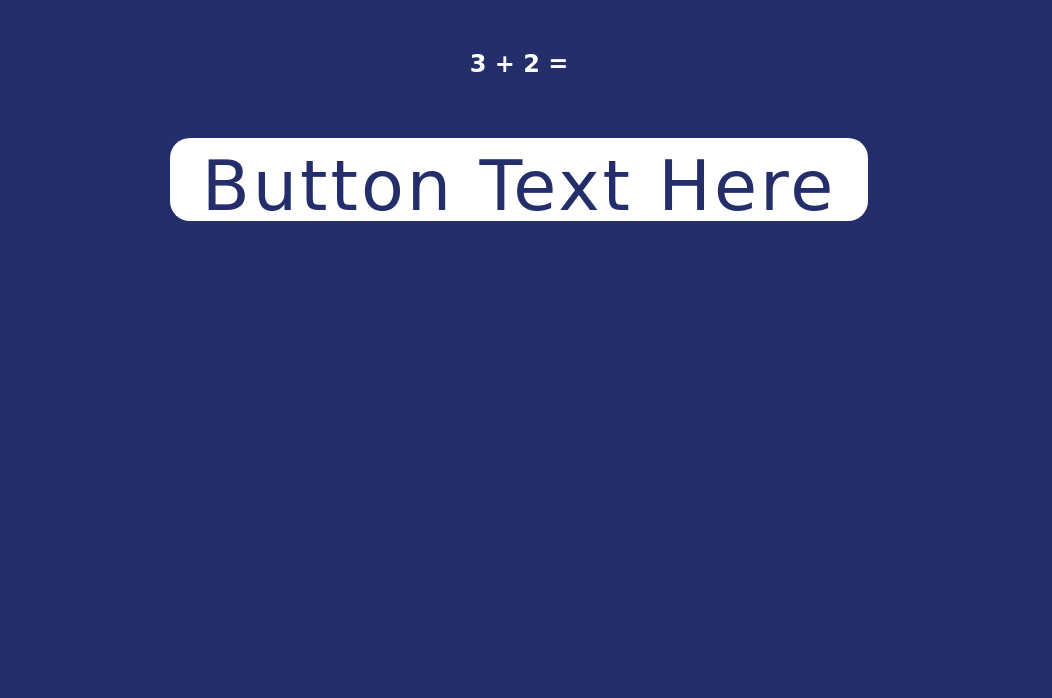
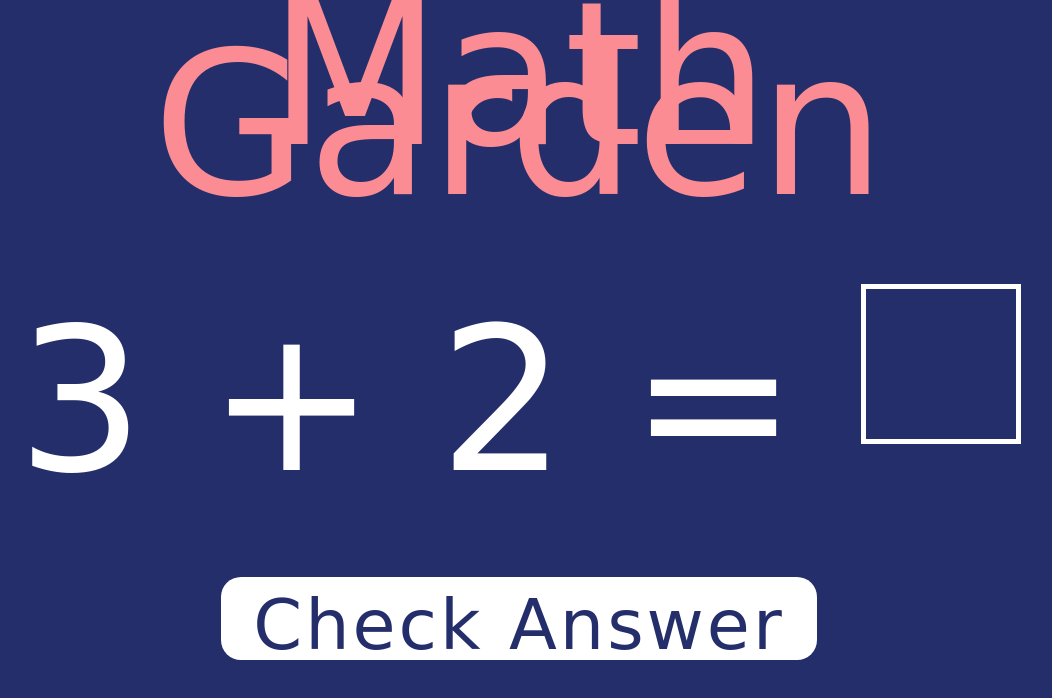
Before and after one commit to BillStephens2022/math_garden, a plain HTML site: page index.html in a window 1280 px wide. Shown: the whole page, without its empty margins (129-1181 px from the left). Drawn offline with Linux system fonts and the light colour scheme; a web font is replaced by a local one.

Commit message:
updated html and css

```diff
--- a/css/styles.css
+++ b/css/styles.css
@@ -8,8 +8,15 @@ background-size: cover;
 }
 
 /* TODO: Styling by html elemnt: add styling for h1 and h2 */
-
+h1, h2 {
+  font-weight: 400;
+  font-size: 200px;
+}
 /* TODO: Styling by id: add styling for #title */
+#title {
+  color: #FC8C93;
+  line-height: 50px;
+}
 
 #question {
   display: inline;
@@ -17,6 +24,11 @@ background-size: cover;
 }
 
 /* TODO: Styling by id: add styling for canvas */
+#my-canvas {
+  vertical-align: top;
+  display: inline;
+  border: 5px solid #FFFFFF;
+}
 
 .container {
   text-align: center;
@@ -40,3 +52,7 @@ background-size: cover;
 }
 
 /* TODO: Styling by class: add Styling for button on hover */
+.btn:hover {
+  background-color: #242E6B;
+  color: #FFFFFF;
+}
--- a/index.html
+++ b/index.html
@@ -17,15 +17,16 @@
   <div class='container'>
 
     <!-- TODO: Add title here -->
+    <h1 id='title'>Math Garden</h1>
 
     <h2 id='question'><span id='n1'>3</span> + <span id='n2'>2</span> = </h2>
 
     <!-- TODO: Add a drawing canvas here -->
-
+    <canvas id='my-canvas' width='150' height='150'></canvas>
   </div>
 
   <div class='container'>
-    <button id='checkAnswer' class='btn' value='Check'>Button Text Here</button>
+    <button id='checkAnswer' class='btn' value='Check'>Check Answer</button>
   </div>
 
   <!-- TODO: Set up TF model and drawing logic-->
```
Also changed, not shown: 1 other file.
